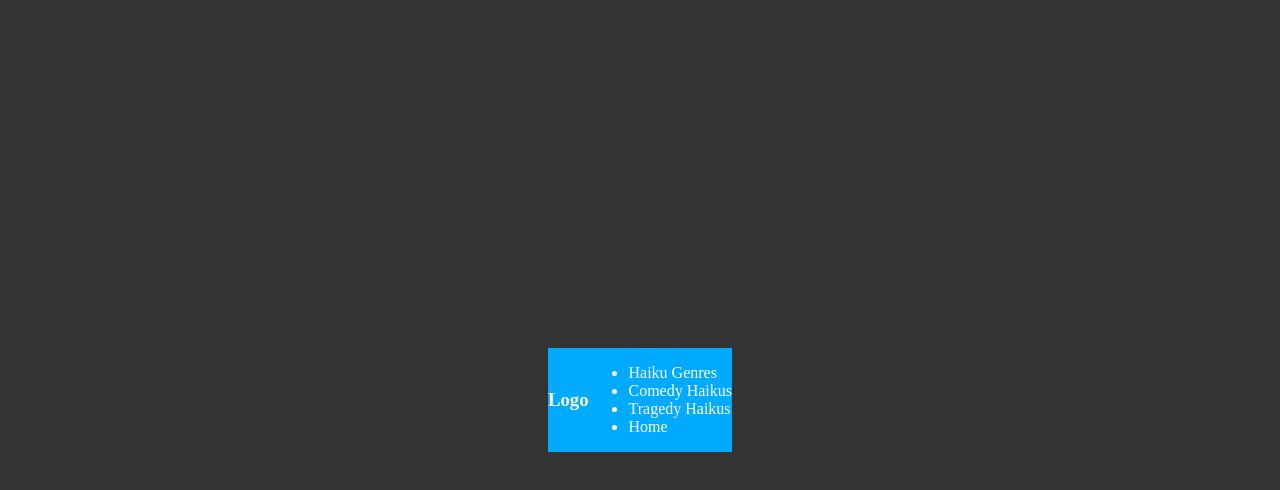
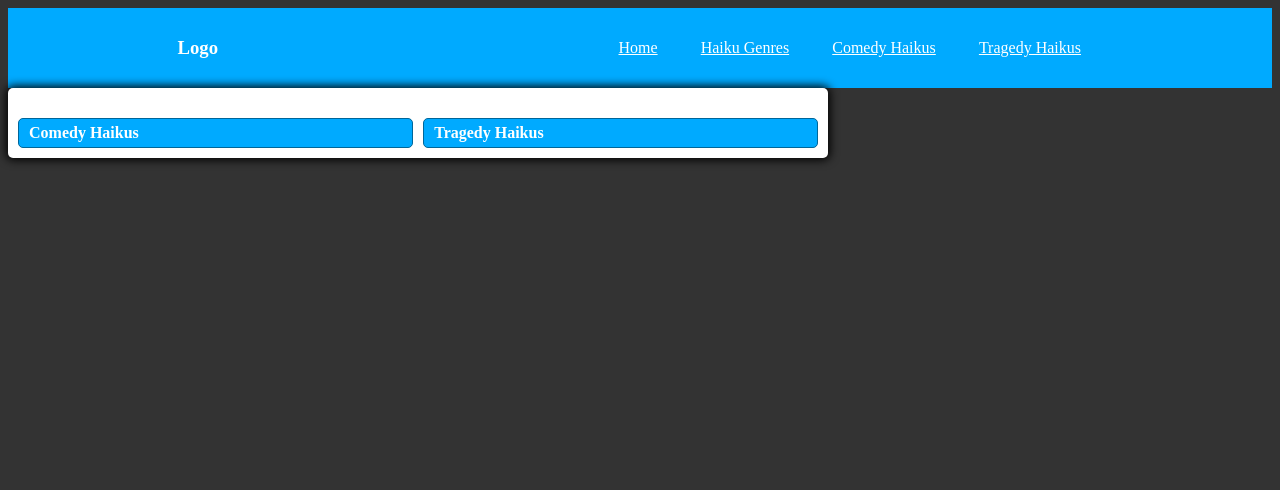
Before and after one commit to MoDaCoder/Haiku_Sandbox_frontend, a React (Create React App) app: page /haikuGenres in a window 1280 px wide. Shown: the top 490 px of the page. Built offline with nearby package versions, Linux system fonts and the light colour scheme.

Commit message:
Moved all actions to one file and created an empty home component.

```diff
--- a/src/App.css
+++ b/src/App.css
@@ -1,11 +1,11 @@
 body {
-  padding: 0;
-  margin: 0;
-  display: flex;
-  justify-content: center;
-  align-items: center;
-  width: 100vw;
-  height: 100vh;
+  /* padding: 0;
+  margin: 0; */
+  /* display: flex; */
+  /* justify-content: center; */
+  /* align-items: center; */
+  /* width: 100vw; */
+  /* height: 100vh; */
   background-color: #333;
 }
 
--- a/src/App.js
+++ b/src/App.js
@@ -8,9 +8,8 @@ function App(){
     return (
       <Router>
         <>
+          <Nav />
           <Switch>
-            {/* <Route path="/" exact component={App}/> */}
-            <Nav />
             <Route path="/haikuGenres" component={HaikuContainer} />
           </Switch>
         </>
--- a/src/Nav.js
+++ b/src/Nav.js
@@ -1,15 +1,27 @@
 import React from 'react'
-// import { Link } from 'react-router-dom'
+import { Link } from 'react-router-dom'
 
 export default function Nav(){
+    const navStyle = {
+        color: 'white'
+    }
+
     return (
-        <nav>
+        <nav className="nav-text">
             <h3>Logo</h3>
-            <ul classNAme="nav-links">
-                <li>Haiku Genres</li>
-                <li>Comedy Haikus</li>
-                <li>Tragedy Haikus</li>
-                <li>Home</li>
+            <ul className="nav-links">
+                <Link style={navStyle} to='/home'>
+                    <li>Home</li>
+                </Link>
+                <Link style={navStyle} to='/haikuGenres'>
+                    <li>Haiku Genres</li>
+                </Link>
+                <Link style={navStyle} to='/comedyHaikus'>
+                    <li>Comedy Haikus</li>
+                </Link>
+                <Link style={navStyle} to='/tragedyHaikus'>
+                    <li>Tragedy Haikus</li>
+                </Link>
             </ul>
         </nav>
     )
--- a/src/index.js
+++ b/src/index.js
@@ -14,6 +14,9 @@ import haikuReducer from './reducers/haikuReducer.js'
 const composeEnhancer = window._REDUX_DEVTOOLS_EXTENSION_COMPOSE_ || compose;
 
 const initialState = {}
+
+
+
 const store = createStore(haikuReducer, initialState, composeEnhancer(applyMiddleware(thunk), composeWithDevTools()))
 
 ReactDOM.render(
--- a/src/reducers/haikuReducer.js
+++ b/src/reducers/haikuReducer.js
@@ -1,4 +1,4 @@
-export default function haikuReducer(state, action){
+export default function haikuReducer(state={}, action){
     switch(action.type){
         case "FETCH_HAIKUS":
             return {
```
Also changed, not shown: src/HomeContainer.js (added, +30 -0 lines), src/actions/addHaiku.js (deleted, +0 -18 lines), src/actions/deleteList.js (deleted, +0 -13 lines), src/actions/editHaiku.js (deleted, +0 -17 lines), src/actions/fetchHaikus.js (deleted, +0 -9 lines), src/actions/haikuActions.js (added, +62 -0 lines).
